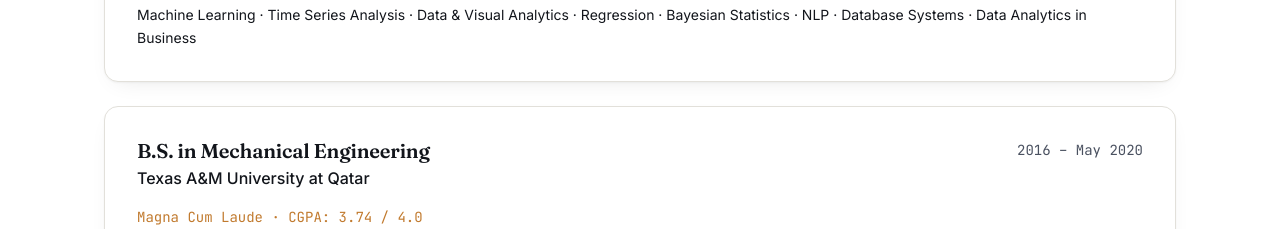
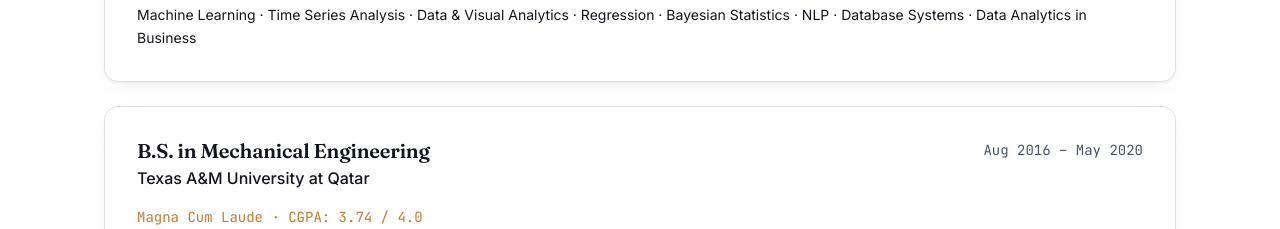
Before and after one commit to YousufQ9/portfolio, a React (Vite) app: page /experience in a window 1280 px wide. Shown: the part 2700-2929 px from the top of the page. Built offline with nearby package versions, Linux system fonts and the light colour scheme.

Commit message:
Minor changes

```diff
--- a/src/data/profile.js
+++ b/src/data/profile.js
@@ -140,7 +140,7 @@
     institution: "Texas A&M University at Qatar",
     degree: "B.S. in Mechanical Engineering",
     field: null,
-    dates: "2016 – May 2020",
+    dates: "Aug 2016 – May 2020",
     detail: "Magna Cum Laude · CGPA: 3.74 / 4.0",
     coursework: [],
     honors: ["Tau Beta Pi", "Pi Tau Sigma", "Dean's Honor Roll"],
--- a/src/pages/Home.jsx
+++ b/src/pages/Home.jsx
@@ -50,7 +50,7 @@
                   rel="noreferrer"
                   className="btn btn-secondary"
                 >
-                  View résumé
+                  View Résumé
                 </a>
               )}
             </div>
```
Also changed, not shown: 2 other files (tests, documents, lock files or other folders).
